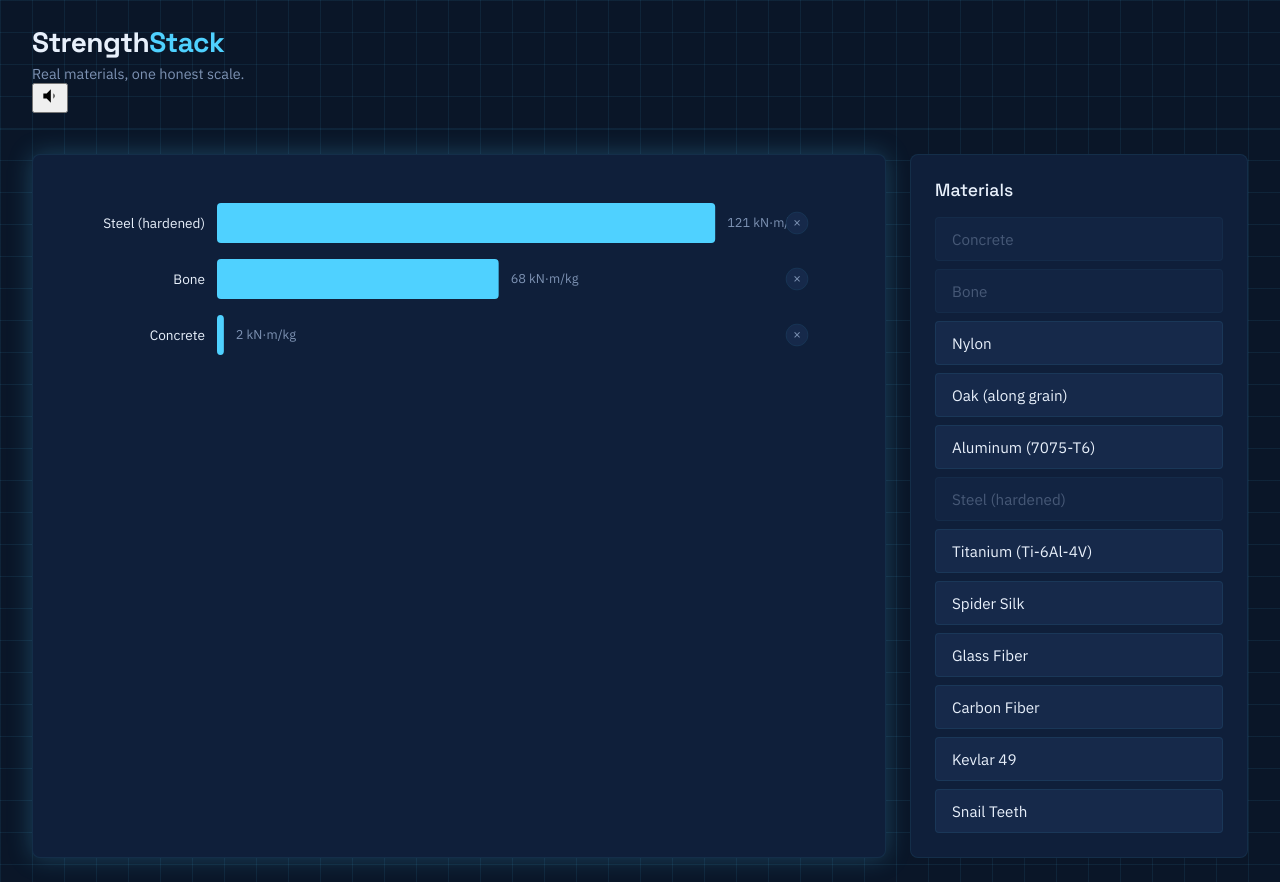
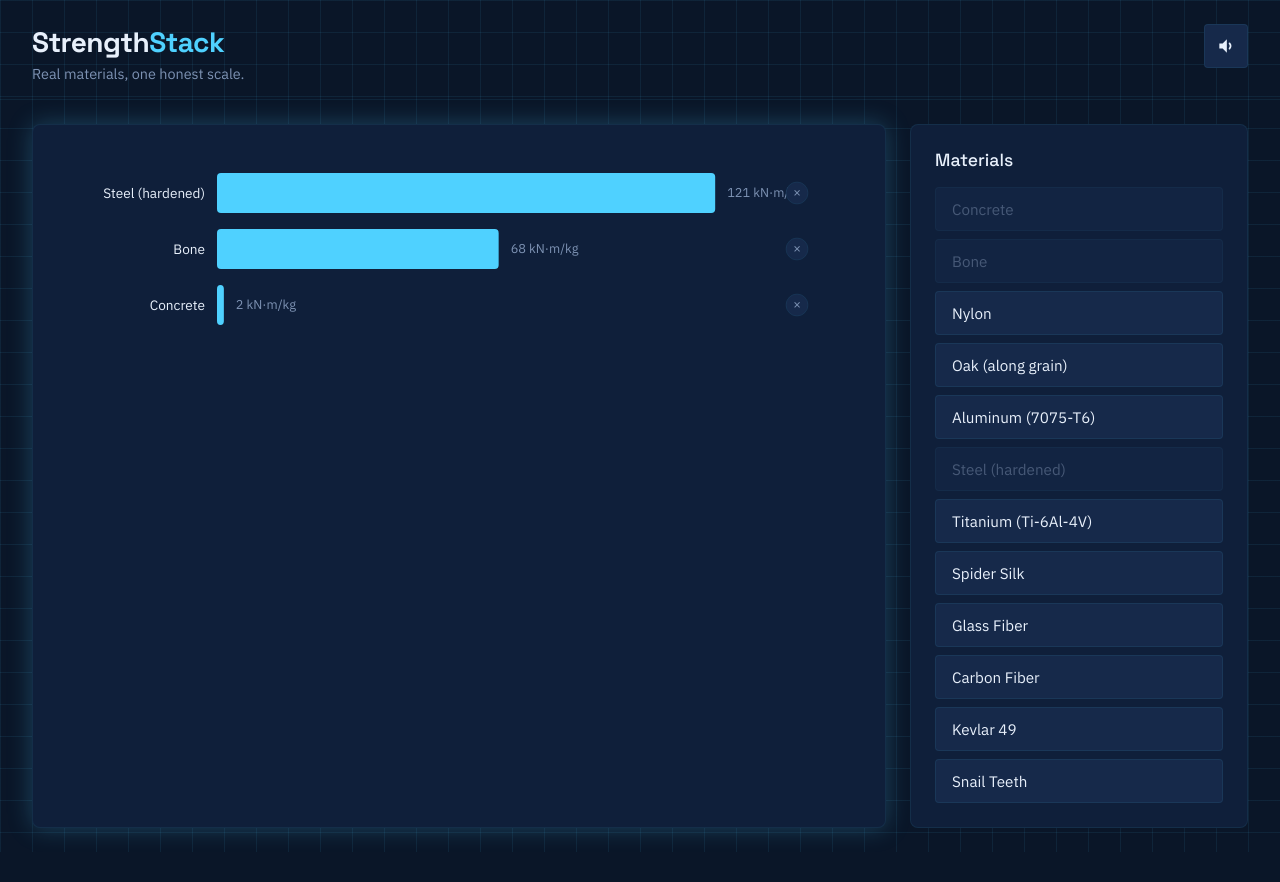
Before and after one commit to ctkrug/strength-stack, a website built with Vite: page index.html in a window 1280 px wide. After the commit the page ends 852 px from the top, so only its background shows below. Built offline with nearby package versions, Linux system fonts and the light colour scheme.

Commit message:
style(header): add themed mute-toggle button with speaker/slash icon
Hover glow, press-scale, and focus ring match the tray button and
remove-control treatment; the slash overlay swaps in via a muted
state class rather than a second icon asset.

```diff
--- a/src/style.css
+++ b/src/style.css
@@ -75,6 +75,10 @@ button {
 /* Header */
 
 .site-header {
+  display: flex;
+  align-items: flex-start;
+  justify-content: space-between;
+  gap: var(--space-3);
   padding: var(--space-4) var(--space-5) var(--space-3);
   border-bottom: 1px solid var(--color-grid-line);
 }
@@ -94,6 +98,68 @@ button {
   margin: var(--space-1) 0 0;
   color: var(--color-text-muted);
   font-size: 0.9rem;
+}
+
+.mute-toggle {
+  flex: 0 0 auto;
+  display: flex;
+  align-items: center;
+  justify-content: center;
+  width: 44px;
+  height: 44px;
+  background: var(--color-surface-2);
+  border: 1px solid var(--color-grid-line);
+  border-radius: var(--radius-sm);
+  color: var(--color-text);
+  cursor: pointer;
+  transition:
+    background-color var(--transition-ui),
+    box-shadow var(--transition-ui),
+    transform var(--transition-ui);
+}
+
+.mute-toggle svg {
+  stroke: currentColor;
+  stroke-width: 2;
+  stroke-linecap: round;
+  stroke-linejoin: round;
+  fill: currentColor;
+}
+
+.mute-toggle path.mute-toggle__speaker {
+  stroke: none;
+}
+
+.mute-toggle path.mute-toggle__wave {
+  fill: none;
+}
+
+.mute-toggle path.mute-toggle__slash {
+  fill: none;
+  stroke: var(--color-danger);
+  display: none;
+}
+
+.mute-toggle.is-muted path.mute-toggle__wave {
+  display: none;
+}
+
+.mute-toggle.is-muted path.mute-toggle__slash {
+  display: block;
+}
+
+.mute-toggle:hover {
+  background: var(--color-surface-1);
+  box-shadow: var(--glow-accent);
+}
+
+.mute-toggle:active {
+  transform: scale(0.94);
+}
+
+.mute-toggle:focus-visible {
+  outline: 2px solid var(--color-accent);
+  outline-offset: 2px;
 }
 
 /* Layout */
```
